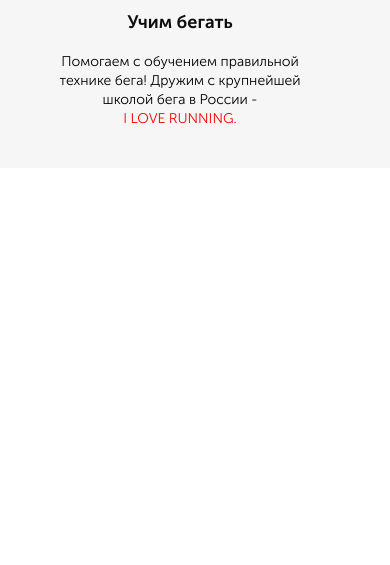
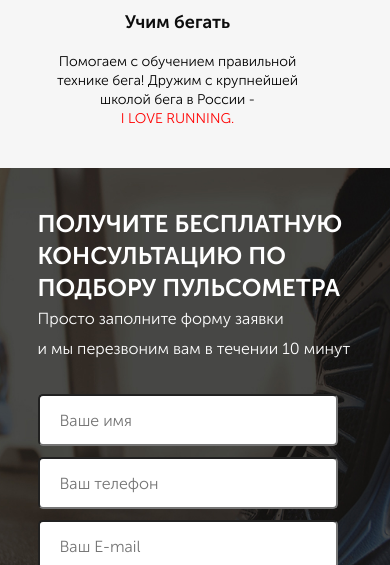
Before and after one commit to VitOtmb/Run-smart_lending, a website: page src/index.html in a window 390 px wide. Shown: the part 1402-1967 px from the top of the page. Before the commit the page ends 1570 px from the top, so only its background shows below. Drawn offline with Linux system fonts and the light colour scheme.

Commit message:
Закончил вёрску и адаптив секции Consultation

```diff
--- a/src/index.html
+++ b/src/index.html
@@ -55,7 +55,7 @@
 
    <section class="advantage">
       <div class="container">
-         <h2 class="advantage__title">НАШИ ПРЕИМУЩЕСТВА</h2>
+         <h2 class="title">НАШИ ПРЕИМУЩЕСТВА</h2>
          <div class="advantage__wrp">
             <div class="advantage__item">
                <img src="icons/advantage_logo/cup.png" alt="cup">
@@ -75,5 +75,19 @@
          </div>
       </div>
    </section>
+
+   <section class="consultation">
+      <div class="container">
+         <h2 class="title title_consultation">Получите бесплатную консультацию по подбору пульсометра </h2>
+         <div class="consultation__descrip">Просто заполните форму заявки<br> и мы перезвоним вам в течении 10 минут</div>
+         <form action="#" class="feed-form">
+            <input name="name" required type="text" placeholder="Ваше имя">
+            <input name="phone" required type="phone" placeholder="Ваш телефон">
+            <input name="email" required type="email" placeholder="Ваш E-mail">
+
+            <button class="button button_consultation">заказать кОНСУЛЬТАЦИЮ</button>
+         </form>
+      </div>
+   </section>
 </body>
 </html>
--- a/src/sass/base/_media.scss
+++ b/src/sass/base/_media.scss
@@ -60,7 +60,7 @@
 
 @media (max-width: 576px){
    .container {
-      max-width: 310px;
+      max-width: 315px;
    }
    .header {
       &__logo {
@@ -76,6 +76,9 @@
          width: 220px;
          font-size: 13px;
          margin-top: 65px;
+      }
+      &_consultation {
+         width: 300px;
       }
    }
    .promo{
@@ -98,4 +101,15 @@
          margin-top: 10px;
       }
    }
+   .consultation {
+      height: 532px;
+      padding: 40px 0 40px 0;
+      .title_consultation {
+         font-size: 24px;
+         line-height: 32px;
+      }
+      &__descrip {
+         font-size: 16px;
+      }
+   }
 }
--- a/src/sass/components/_advantage.scss
+++ b/src/sass/components/_advantage.scss
@@ -2,7 +2,7 @@
    height: 473px;
    padding: 73px 0 81px 0;
    background: #F6F6F6;
-   &__title {
+   .title {
       font-size: 30px;
       font-weight: 700;
       text-align: center;
--- a/src/sass/components/_buttons.scss
+++ b/src/sass/components/_buttons.scss
@@ -10,9 +10,15 @@
    color: #FFFFFF;
    cursor: pointer;
    &_main {
-      max-width: 300px;
+      width: 300px;
       height: 50px;
       margin-top: 65px;
       font-size: 16px;
    }
+   &_consultation {
+      width: 303px;
+      height: 58px;
+      font-size: 16px;
+      font-weight: 300;
+   }
 }
--- /dev/null
+++ b/src/sass/components/_consultation.scss
@@ -0,0 +1,21 @@
+.consultation {
+   height: 680px;
+   padding: 100px 0 108px 0;
+   background: url("../image/consultation_bg.jpg") center (center/cover) no-repeat;
+   .title_consultation {
+         max-width: 800px;
+         font-size: 36px;
+         font-weight: 700;
+         text-transform: uppercase;
+         line-height: 54px;
+         margin: 0;
+         color: #FFFFFF;
+      }
+   &__descrip {
+      max-width: 426px;
+      font-weight: 300;
+      font-size: 20px;
+      line-height: 30px;
+      color: #FFFFFF;
+   }
+}
--- /dev/null
+++ b/src/sass/components/_forms.scss
@@ -0,0 +1,15 @@
+.feed-form {
+   margin-top: 30px;
+   display: flex;
+   flex-direction: column;
+   max-width: 300px;
+   input {
+      height: 52px;
+      border-radius: 5px;
+      padding: 20px;
+      margin-bottom: 11px;
+      &:nth-child(3) {
+         margin-bottom: 17px;
+      }
+   }
+}
--- a/src/sass/style.scss
+++ b/src/sass/style.scss
@@ -14,4 +14,6 @@
 @import "components/header";
 @import "components/buttons";
 @import "components/advantage";
+@import "components/_consultation.scss";
+@import "components/forms";
 @import "base/media";
```
Also changed, not shown: src/css/components/consultation.min.css (added), src/css/style.min.css.
